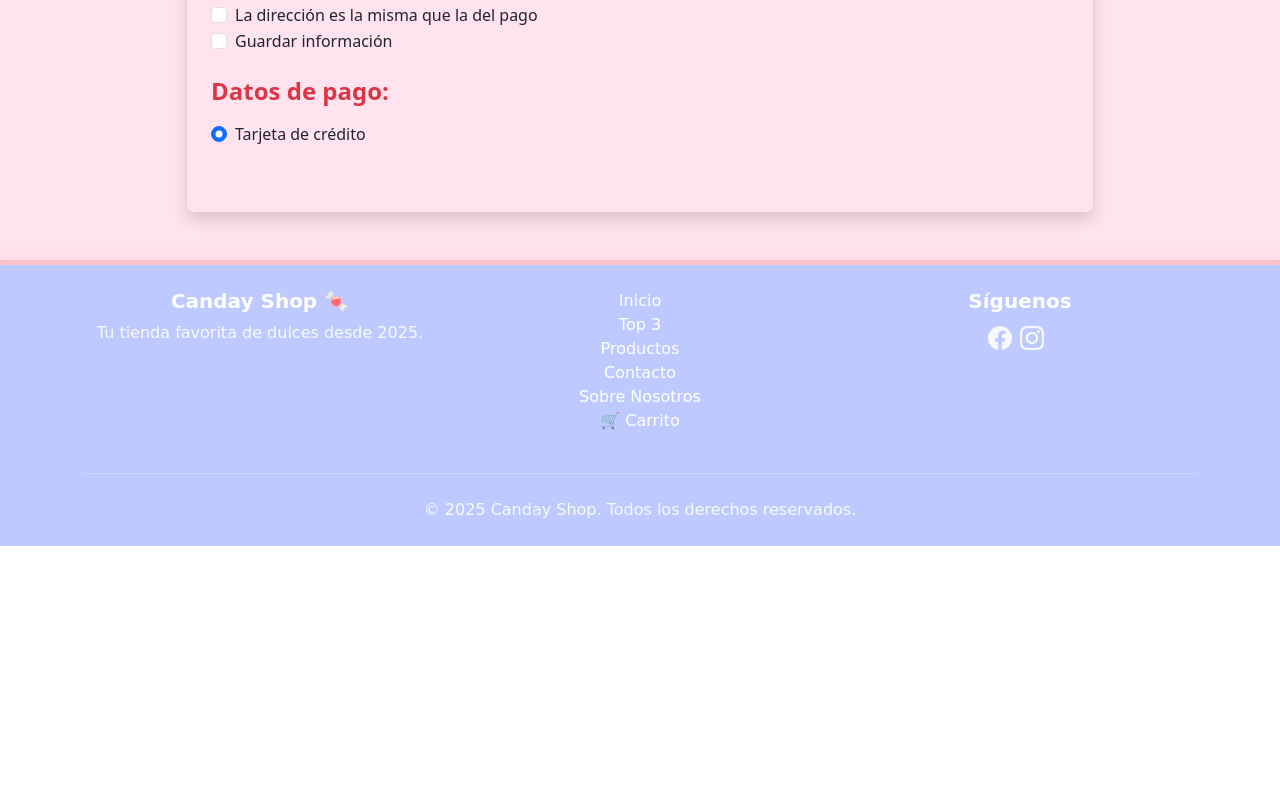
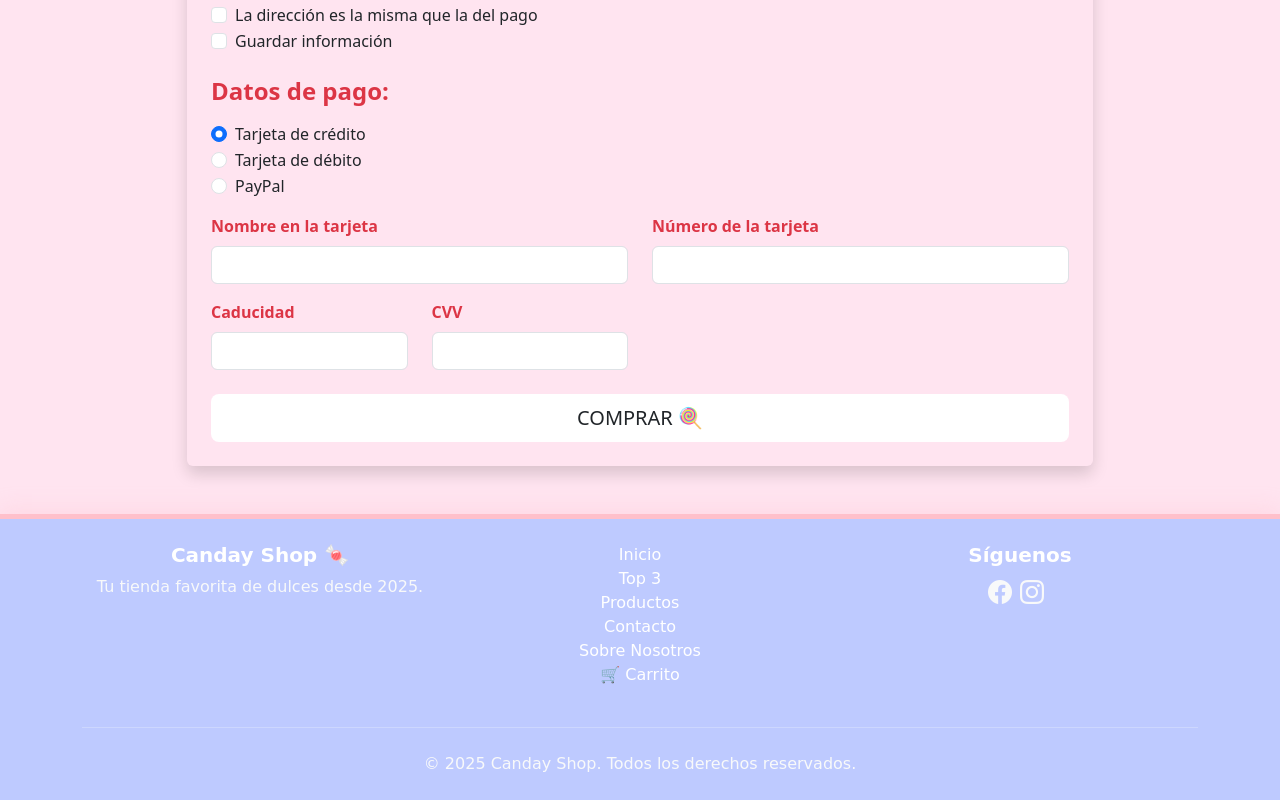
Before and after one commit to CarlosJimenez24/CANDAY, an Angular app: page /formulariopago in a window 1280 px wide. Shown: the part 1068-1868 px from the top of the page. Before the commit the page ends 1614 px from the top, so only its background shows below. Built offline with nearby package versions, Linux system fonts and the light colour scheme.

Commit message:
Finalizar

```diff
--- a/src/app/components/formulariopago/formulariopago.component.html
+++ b/src/app/components/formulariopago/formulariopago.component.html
@@ -95,3 +95,36 @@
             <label class="form-check-label" for="credit">Tarjeta de crédito</label>
           </div>
           <div class="form-check">
+            <input id="debit" name="paymentMethod" type="radio" class="form-check-input" required>
+            <label class="form-check-label" for="debit">Tarjeta de débito</label>
+          </div>
+          <div class="form-check">
+            <input id="paypal" name="paymentMethod" type="radio" class="form-check-input" required>
+            <label class="form-check-label" for="paypal">PayPal</label>
+          </div>
+        </div>
+
+        <div class="row gy-3">
+          <div class="col-md-6">
+            <label class="form-label fw-bold text-danger">Nombre en la tarjeta</label>
+            <input type="text" class="form-control" required>
+          </div>
+          <div class="col-md-6">
+            <label class="form-label fw-bold text-danger">Número de la tarjeta</label>
+            <input type="text" class="form-control" required>
+          </div>
+          <div class="col-md-3">
+            <label class="form-label fw-bold text-danger">Caducidad</label>
+            <input type="text" class="form-control" required>
+          </div>
+          <div class="col-md-3">
+            <label class="form-label fw-bold text-danger">CVV</label>
+            <input type="text" class="form-control" required>
+          </div>
+        </div>
+
+        <button class="btn bg-white btn-lg w-100 mt-4" type="submit">COMPRAR 🍭</button>
+      </form>
+    </div>
+  </div>
+</div>
```
